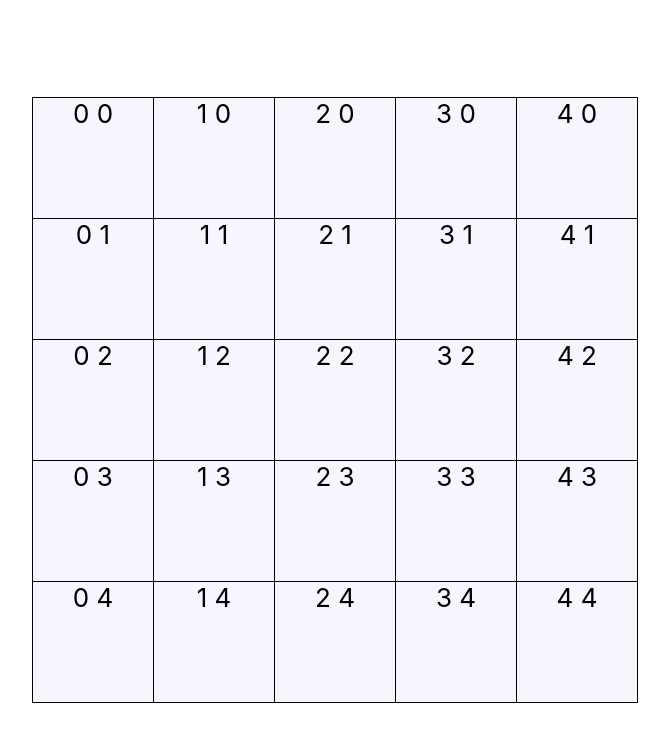
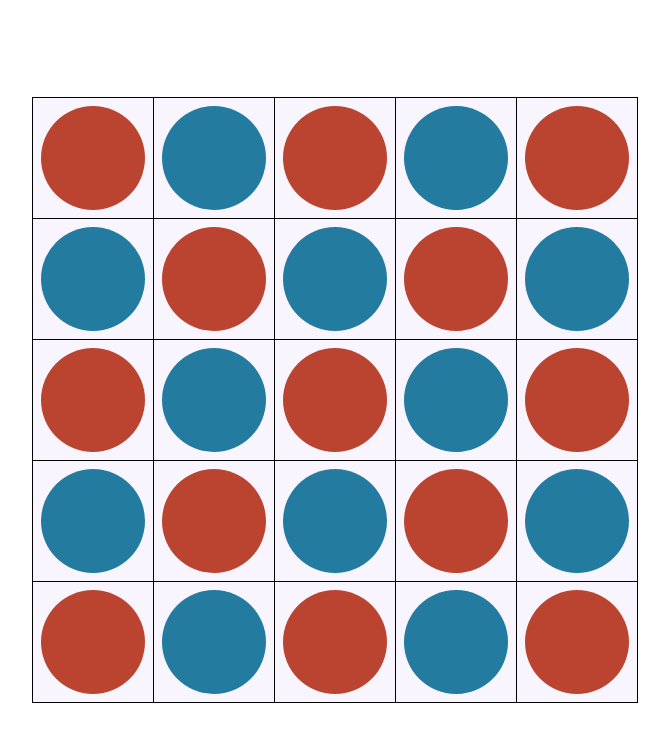
Before and after one commit to callum-fairbairn-cazoo/connect-four, a React (Create React App) app: page / in a window 1280 px wide. Shown: the top 742 px of the page, without its empty margins (305-974 px from the left). Built offline with nearby package versions, Linux system fonts and the light colour scheme.

Commit message:
Add counters

```diff
--- a/src/components/Cell/Cell.scss
+++ b/src/components/Cell/Cell.scss
@@ -6,14 +6,17 @@ $cell-dimension: 15vmin;
   background: #F9F5FF;
   border: solid black;
   border-width: 1px 0 0 1px;
+  display: flex;
+  justify-content: center;
+  align-items: center;
 }
 
 .last-column {
-  border-width: 1px 1px 0px 1px;
+  border-width: 1px 1px 0 1px;
 }
 
 .last-row {
-  border-width: 1px 0px 1px 1px;
+  border-width: 1px 0 1px 1px;
 }
 
 .last-cell {
--- a/src/components/Cell/Cell.tsx
+++ b/src/components/Cell/Cell.tsx
@@ -1,5 +1,6 @@
 import './Cell.scss'
 import { SIDE_LENGTH } from '../../contants'
+import { Counter } from '../Counter/Counter'
 
 type CellProps = {
   x: number,
@@ -13,7 +14,7 @@ export const Cell = ({x, y}: CellProps) => {
         ${y === SIDE_LENGTH - 1 ? ' last-row' : ''}
         ${x === SIDE_LENGTH - 1 && y === SIDE_LENGTH - 1 ? ' last-cell' : ''}
       `}>
-      {`${x} ${y}`}
+      <Counter colour={(x + y) % 2 === 0 ? 'red' : 'blue'} />
     </div>
   )
 }
--- /dev/null
+++ b/src/components/Counter/Counter.scss
@@ -0,0 +1,17 @@
+@import '../Cell/Cell';
+
+$counter-dimension: $cell-dimension - 2;
+
+.counter {
+  height: $counter-dimension;
+  width: $counter-dimension;
+  border-radius: 100%;
+}
+
+.red {
+  background: #BB4430;
+}
+
+.blue {
+  background: #247BA0;
+}
--- /dev/null
+++ b/src/components/Counter/Counter.tsx
@@ -0,0 +1,13 @@
+import './Counter.scss'
+
+type CounterProps = {
+  colour: 'red' | 'blue'
+}
+
+export const Counter = ({ colour }: CounterProps) => {
+  return (
+    <div className={`counter ${colour}`}>
+
+    </div>
+  )
+}
```
